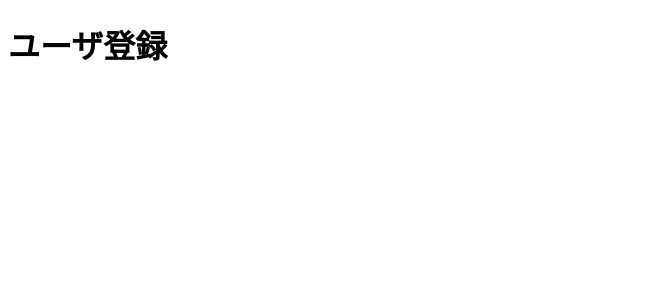
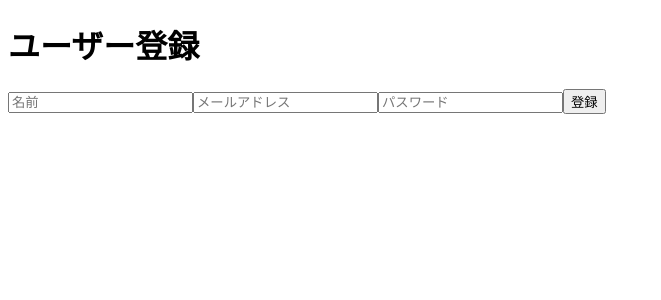
Before and after one commit to hahneco/next-market, a Next.js app: page /user/register in a window 1280 px wide. Shown: the top 300 px of the page, without its empty margins (0-661 px from the left). Built offline with nearby package versions, Linux system fonts and the light colour scheme.

Commit message:
🗃️ 📝 ✨ ユーザ登録機能 フロント側作成

```diff
--- a/pages/user/register.js
+++ b/pages/user/register.js
@@ -1,7 +1,78 @@
+// 新しいユーザ登録用
+
+// import { headers } from "next/dist/client/components/headers";
+import { useState } from "react"
+import Head from "next/head"
+
+
 const Register = () => {
+  const [name, setName] = useState(""); // データを扱うときはほぼ使う
+  const [email, setEmail] = useState(""); // データを扱うときはほぼ使う
+  const [password, setPassword] = useState(""); // データを扱うときはほぼ使う
+
+  {/* Reactでのデータ送信用! */}
+  const handleSubmit = async(e) => {
+    e.preventDefault() // <form>で<button>を押して送信処理すると、デフォルでリロードされてしまう設計になっているので解除する　※(e)の中に入っている
+    try { // データの送信処理は成功/失敗があるので下記のように記述
+      const response = await fetch("http://localhost:3000/api/user/register", {
+        method: "POST",
+        headers: {
+          "Accept": "application/json", // JSON形式でデータ送信
+          "Content-Type": "application/json" // JSON形式でデータ送信
+        },
+        body: JSON.stringify({ // 送信したいデータ
+          name: name,
+          email: email,
+          password: password
+        })
+      }) // fetch☞ 「取ってくる」「読み取る」の意味
+      const jsonData = await response.json() // 送り返されるレスポンスデータは、ストリーム形式なので、JSON形式に変更する
+      console.log(jsonData)
+      alert(jsonData.message)
+    } catch (err) {
+      alert("ユーザ登録失敗!")
+    }
+  }
+
   return (
     <div>
-      <h1>ユーザ登録</h1>
+      <Head><title>ユーザー登録</title></Head>
+      <h1 className="page-title">ユーザー登録</h1>
+
+      {/* HTMLでのデータ送信は⇩これだった。。 */}
+      {/* <form action="http://localhost:3000/api/user/register" method="POST"> */}
+
+      {/* Reactでは下記のようにデータを送信を実現する! */}
+      <form onSubmit={handleSubmit}>
+
+        {/* 「required」でひとつでも空欄があるとフォームが送信できないようにする */}
+        <input value={name}
+          onChange={(e) => setName(e.target.value)
+          }
+          type="text"
+          name="name"
+          placeholder="名前"
+          required
+        />
+        <input value={email}
+          onChange={(e) => setEmail(e.target.value)
+          }
+          type="text"
+          name="email"
+          placeholder="メールアドレス"
+          required
+        />
+        <input value={password}
+          onChange={(e) => setPassword(e.target.value)
+          }
+          type="text"
+          name="password"
+          placeholder="パスワード"
+          required
+        />
+        <button>登録</button>
+
+      </form>
     </div>
   )
 }
```
